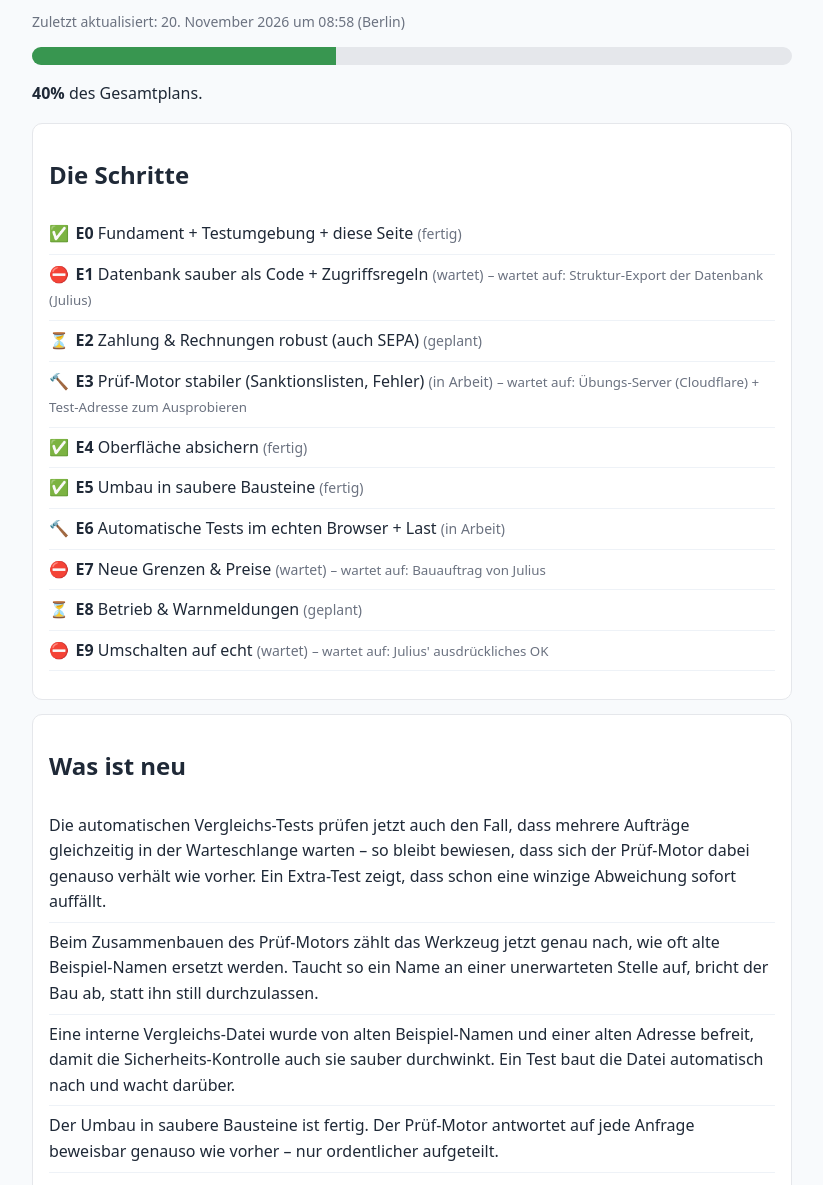
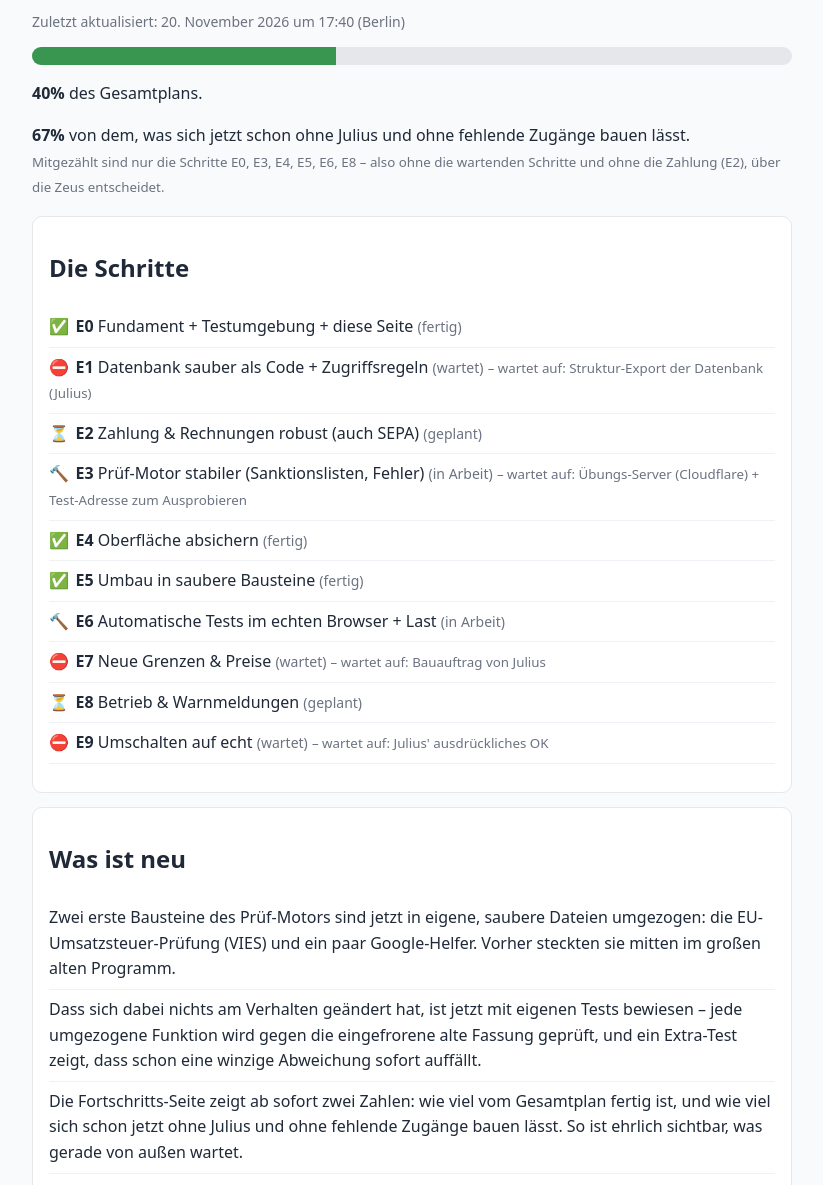
Before and after one commit to julius197/compliance-checker-test, a plain HTML site: page umbau/index.html in a window 1280 px wide. Shown: the part 115-1300 px from the top of the page, without its empty margins (228-1051 px from the left). Drawn offline with Linux system fonts and the light colour scheme.

Commit message:
Kratos Upload: test.checker /umbau 6e707f4

```diff
--- a/umbau/index.html
+++ b/umbau/index.html
@@ -27,9 +27,12 @@
 <body>
   <div class="banner">TESTUMGEBUNG – Übungsbetrieb mit erfundenen Daten</div>
   <h1>Umbau-Fortschritt</h1>
-  <p class="stand">Zuletzt aktualisiert: 20. November 2026 um 08:58 (Berlin)</p>
+  <p class="stand">Zuletzt aktualisiert: 20. November 2026 um 17:40 (Berlin)</p>
   <div class="bar"><span></span></div>
   <p><b>40%</b> des Gesamtplans.</p>
+  <p><b>67%</b> von dem, was sich jetzt schon ohne Julius und ohne fehlende Zugänge bauen lässt.<br>
+    <small>Mitgezählt sind nur die Schritte E0, E3, E4, E5, E6, E8 – also ohne die wartenden Schritte
+    und ohne die Zahlung (E2), über die Zeus entscheidet.</small></p>
 
   <div class="box">
     <h2>Die Schritte</h2>
@@ -47,10 +50,9 @@
 
   <div class="box">
     <h2>Was ist neu</h2>
-    <ul><li>Die automatischen Vergleichs-Tests prüfen jetzt auch den Fall, dass mehrere Aufträge gleichzeitig in der Warteschlange warten – so bleibt bewiesen, dass sich der Prüf-Motor dabei genauso verhält wie vorher. Ein Extra-Test zeigt, dass schon eine winzige Abweichung sofort auffällt.</li>
-<li>Beim Zusammenbauen des Prüf-Motors zählt das Werkzeug jetzt genau nach, wie oft alte Beispiel-Namen ersetzt werden. Taucht so ein Name an einer unerwarteten Stelle auf, bricht der Bau ab, statt ihn still durchzulassen.</li>
-<li>Eine interne Vergleichs-Datei wurde von alten Beispiel-Namen und einer alten Adresse befreit, damit die Sicherheits-Kontrolle auch sie sauber durchwinkt. Ein Test baut die Datei automatisch nach und wacht darüber.</li>
-<li>Der Umbau in saubere Bausteine ist fertig. Der Prüf-Motor antwortet auf jede Anfrage beweisbar genauso wie vorher – nur ordentlicher aufgeteilt.</li>
+    <ul><li>Zwei erste Bausteine des Prüf-Motors sind jetzt in eigene, saubere Dateien umgezogen: die EU-Umsatzsteuer-Prüfung (VIES) und ein paar Google-Helfer. Vorher steckten sie mitten im großen alten Programm.</li>
+<li>Dass sich dabei nichts am Verhalten geändert hat, ist jetzt mit eigenen Tests bewiesen – jede umgezogene Funktion wird gegen die eingefrorene alte Fassung geprüft, und ein Extra-Test zeigt, dass schon eine winzige Abweichung sofort auffällt.</li>
+<li>Die Fortschritts-Seite zeigt ab sofort zwei Zahlen: wie viel vom Gesamtplan fertig ist, und wie viel sich schon jetzt ohne Julius und ohne fehlende Zugänge bauen lässt. So ist ehrlich sichtbar, was gerade von außen wartet.</li>
 <li>Alles läuft grün und offline im Testmodus – nichts geht an echte Kunden oder nach live.</li></ul>
   </div>
 
```
